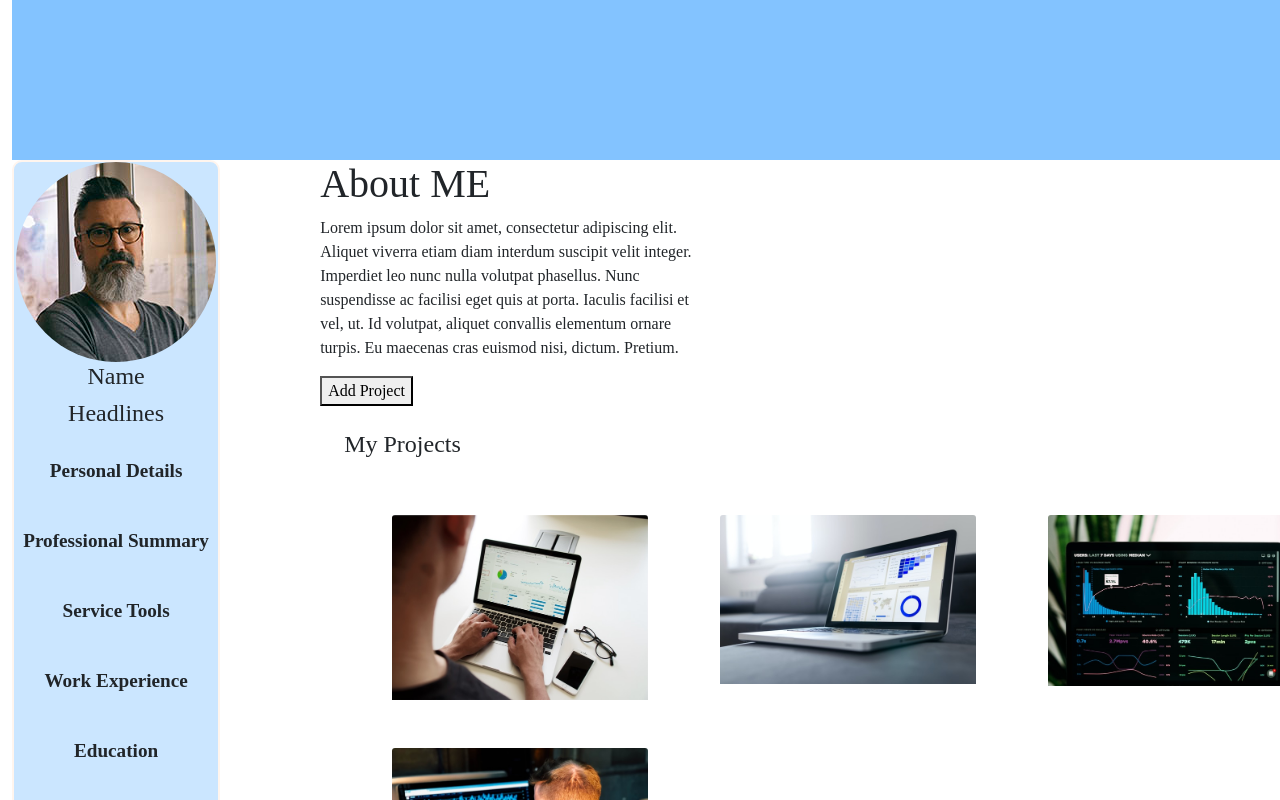
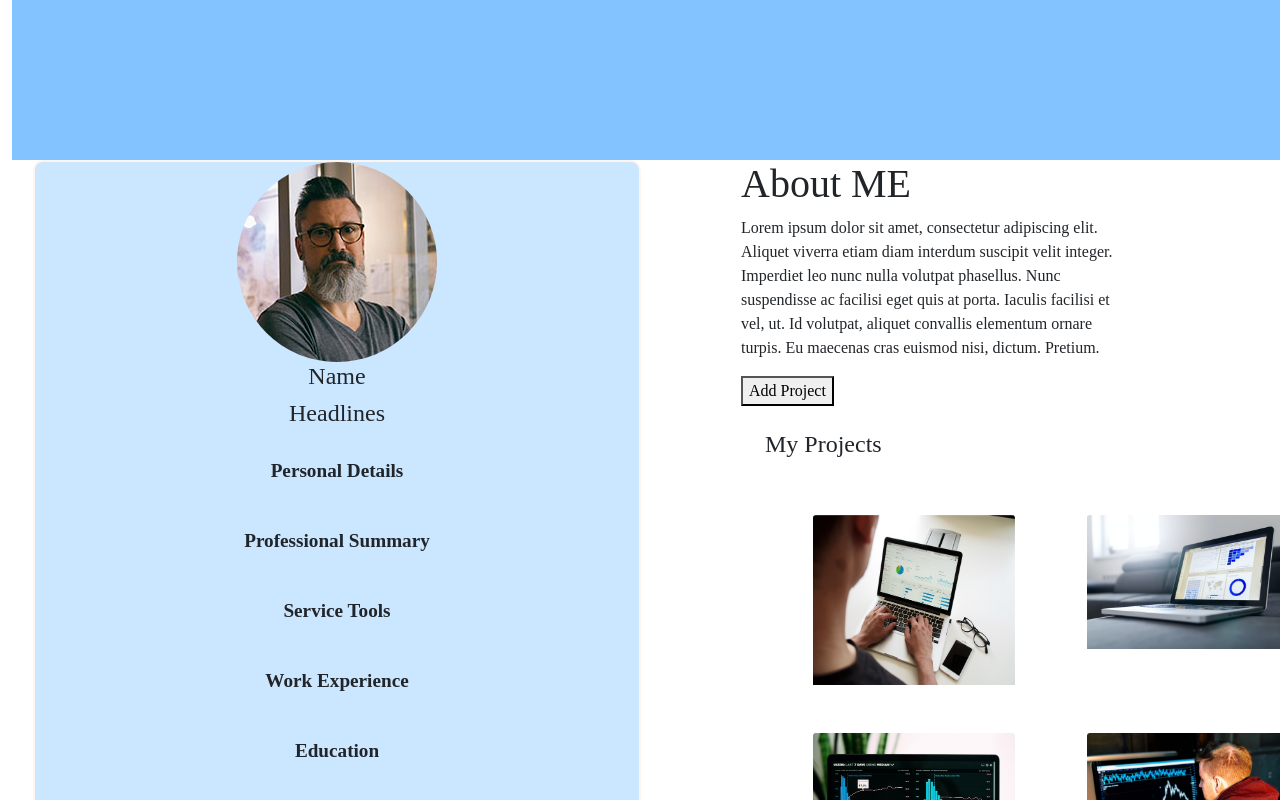
Before and after one commit to Bizkaofficial/bizzy-gallop, a React (Create React App) app: page /userProfile in a window 1280 px wide. Shown: the top 800 px of the page. Built offline with nearby package versions, Linux system fonts and the light colour scheme.

Commit message:
card image

```diff
--- a/src/index.css
+++ b/src/index.css
@@ -63,7 +63,8 @@
 .bizka {
   background-color: #01519c;
 }
-/* About page styles */
+
+/* About page styling */
 .about > h1{
   font-family: "Playfair Display";
 }
@@ -91,6 +92,7 @@ Offset: 1px, 5px rgba(0, 0, 0, 1.25);
   display: inline-block;
   padding-top: 20px;
 }
+
 /* Userprofile */
 .user_profile {
   font-family: Source, sans-pro;
@@ -109,11 +111,15 @@ Offset: 1px, 5px rgba(0, 0, 0, 1.25);
   align-content: center;
 }
 .aside {
+  /* position: absolute; */
+  width: 608px;
+  height: 1546px;
+  left: 72px;
+  top: 344px;
   background-color: #CBE6FF;
   line-height: 70px;
   border: 2px solid seashell;
   border-radius: 10px;
-  width: 500px;
   margin-right: 100px;
 }
 .aside >  .row {
@@ -125,6 +131,10 @@ Offset: 1px, 5px rgba(0, 0, 0, 1.25);
   display: block;
 }
 
+.r_side {
+  width: 50%;
+}
+
 .bottom {
   width: 100%;
   height: 25vh;
@@ -133,11 +143,7 @@ Offset: 1px, 5px rgba(0, 0, 0, 1.25);
 
 .card {
   box-shadow: 0 4px 8px 0 rgba(0, 0, 0, 0.2), 0 6px 20px 0 rgba(0, 0, 0, 0.19);
-  width: 140px;
-}
-
-.card-group > img {
-  width: 200px;
+  max-width: 70px;
 }
 
 .projectUpload {
--- a/src/pages/Blog.js
+++ b/src/pages/Blog.js
@@ -1,6 +1,7 @@
 import Frame47 from "../assets/Frame47.png";
 import Frame48 from "../assets/Frame48.png";
 import Frame49 from "../assets/Frame49.png";
+import Frame50 from "../assets/Frame50.png";
 
 const Blog = () => {
   return (
@@ -10,25 +11,35 @@ const Blog = () => {
           <h1 className="mb-4">Data is Life</h1>
           <p>
             Lorem ipsum dolor sit amet consectetur adipiscing elit ultrices, dis
-          pulvinar purus ultricies posuere nisi justo, placerat cum pellentesque
-          primis tempus accumsan aenean. Cras mattis sociosqu accumsan lobortis
-          penatibus et odio tempus, suscipit
+            pulvinar purus ultricies posuere nisi justo, placerat cum
+            pellentesque primis tempus accumsan aenean. Cras mattis sociosqu
+            accumsan lobortis penatibus et odio tempus, suscipit
           </p>
         </div>
         <div>
-        <img src={Frame47} alt="" width={575} height={250}/>
-        <p>Lorem ipsum dolor sit amet, consectetur adipiscing elit. Sagittis</p>
+          <img src={Frame47} alt="" width={575} height={250} />
+          <p>
+            Lorem ipsum dolor sit amet, consectetur adipiscing elit. Sagittis
+          </p>
         </div>
       </div>
       <div className="d-flex">
-        <img src={Frame48} alt="" width={655} height={405}/>
+        <img src={Frame48} alt="" width={655} height={405} />
         <div className="pt-4">
-            <img src={Frame49} alt=" " width={575} height={245}/>
-            <p>Lorem ipsum dolor sit amet, consectetur adipiscing elit. Sagittis</p>
+          <img src={Frame49} alt=" " width={575} height={245} />
+          <p>
+            Lorem ipsum dolor sit amet, consectetur adipiscing elit. Sagittis
+          </p>
         </div>
       </div>
       <h4>Latest Posts</h4>
       <hr />
+      <div className="d-flex">
+        <img src={Frame50} width={575} height={250} alt="" />
+        <h4>
+          Lorem ipsum dolor sit amet, consectetur adipiscing elit. Sagittis
+        </h4>
+      </div>
     </div>
   );
 };
--- a/src/pages/UserProfile.js
+++ b/src/pages/UserProfile.js
@@ -52,17 +52,23 @@ const UserProfile = () => {
           <div className="p-4">
             <h4>My Projects</h4>
             <div className="card-group p-4 row">
-              <div className=" col-3 m-4">
-                <img className="card-img-top" src={UserProfileImg2} alt="" />
+              <div className=" col-lg-4 m-4">
+                <img
+                  className="card-img-top"
+                  src={UserProfileImg2}
+                  width={100}
+                  height={170}
+                  alt=""
+                />
               </div>
-              <div className="col-3 m-4">
+              <div className="col-lg-4 m-4">
                 <img className="card-img-top" src={UserProfileImg3} />
               </div>{" "}
               <br />
-              <div className="col-3 m-4">
+              <div className="col-lg-4 m-4">
                 <img className="card-img-top" src={UserProfileImg4} />
               </div>
-              <div className=" col-3 m-4">
+              <div className=" col-lg-4 m-4">
                 <img
                   className="card-img-top"
                   src={UserProfileImg5}
```
Lines whose indentation alone changed are shown as unchanged.
